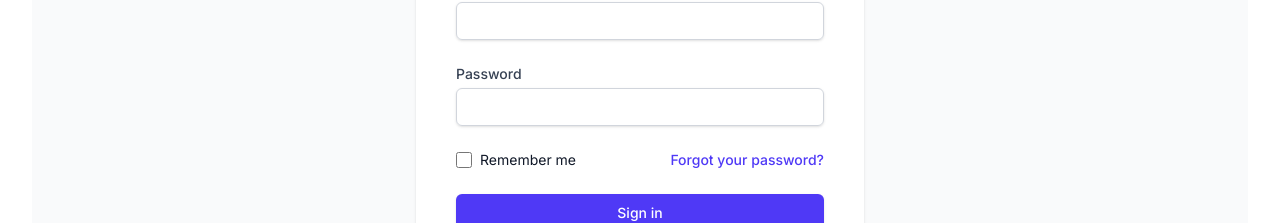
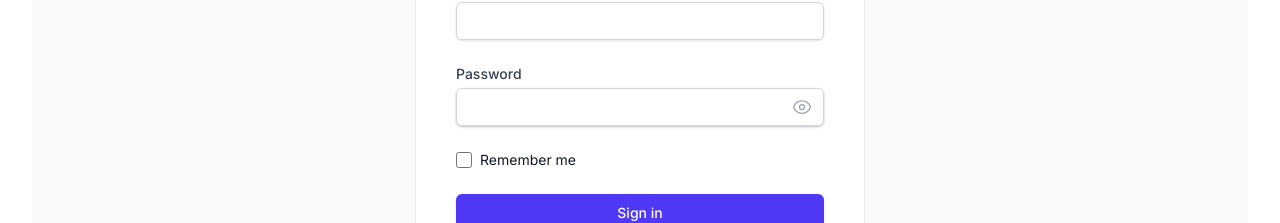
Before and after one commit to Jyoti-Technosoft/BloomWell, a Next.js app: page /auth/signin in a window 1280 px wide. Shown: the part 455-678 px from the top of the page. Built offline with nearby package versions, Linux system fonts and the light colour scheme; no server answers.

Commit message:
Add password visibility toggle to sign-in form

```diff
--- a/app/auth/signin/page.tsx
+++ b/app/auth/signin/page.tsx
@@ -4,6 +4,7 @@
 import Link from 'next/link';
 import { signIn } from 'next-auth/react';
 import { useRouter, useSearchParams } from 'next/navigation';
+import { EyeIcon, EyeSlashIcon } from '@heroicons/react/24/outline';
 
 type FormData = {
   email: string;
@@ -28,6 +29,7 @@
 
   const [error, setError] = useState<string | null>(null);
   const [success, setSuccess] = useState<string | null>(null);
+  const [showPassword, setShowPassword] = useState(false);
   const searchParams = useSearchParams();
   const callbackUrl = searchParams.get('callbackUrl') || '/';
 
@@ -135,10 +137,10 @@
               <label htmlFor="password" className="block text-sm font-medium text-gray-700">
                 Password
               </label>
-              <div className="mt-1">
+              <div className="mt-1 relative rounded-md shadow-sm">
                 <input
                   id="password"
-                  type="password"
+                  type={showPassword ? "text" : "password"}
                   autoComplete="current-password"
                   required
                   {...register('password', {
@@ -148,8 +150,19 @@
                       message: 'Password must be at least 6 characters'
                     }
                   })}
-                  className="appearance-none block w-full px-3 py-2 border border-gray-300 rounded-md shadow-sm placeholder-gray-400 focus:outline-none focus:ring-indigo-500 focus:border-indigo-500 sm:text-sm"
+                  className="appearance-none block w-full px-3 py-2 border border-gray-300 rounded-md shadow-sm placeholder-gray-400 focus:outline-none focus:ring-indigo-500 focus:border-indigo-500 sm:text-sm pr-10"
                 />
+                <button
+                  type="button"
+                  onClick={() => setShowPassword(!showPassword)}
+                  className="absolute inset-y-0 right-0 flex items-center pr-3 text-gray-400 hover:text-gray-500"
+                >
+                  {showPassword ? (
+                    <EyeSlashIcon className="h-5 w-5" aria-hidden="true" />
+                  ) : (
+                    <EyeIcon className="h-5 w-5" aria-hidden="true" />
+                  )}
+                </button>
                 {errors.password && (
                   <p className="mt-1 text-sm text-red-600">{errors.password.message}</p>
                 )}
@@ -169,11 +182,11 @@
                 </label>
               </div>
 
-              <div className="text-sm">
+              {/* <div className="text-sm">
                 <a href="#" className="font-medium text-indigo-600 hover:text-indigo-500">
                   Forgot your password?
                 </a>
-              </div>
+              </div> */}
             </div>
 
             <div>
--- a/package.json
+++ b/package.json
@@ -44,6 +44,7 @@
     "@types/node": "^20",
     "@types/react": "^19",
     "@types/react-dom": "^19",
+    "@types/uuid": "^11.0.0",
     "autoprefixer": "^10.4.23",
     "babel-plugin-react-compiler": "1.0.0",
     "eslint": "^9",
```
